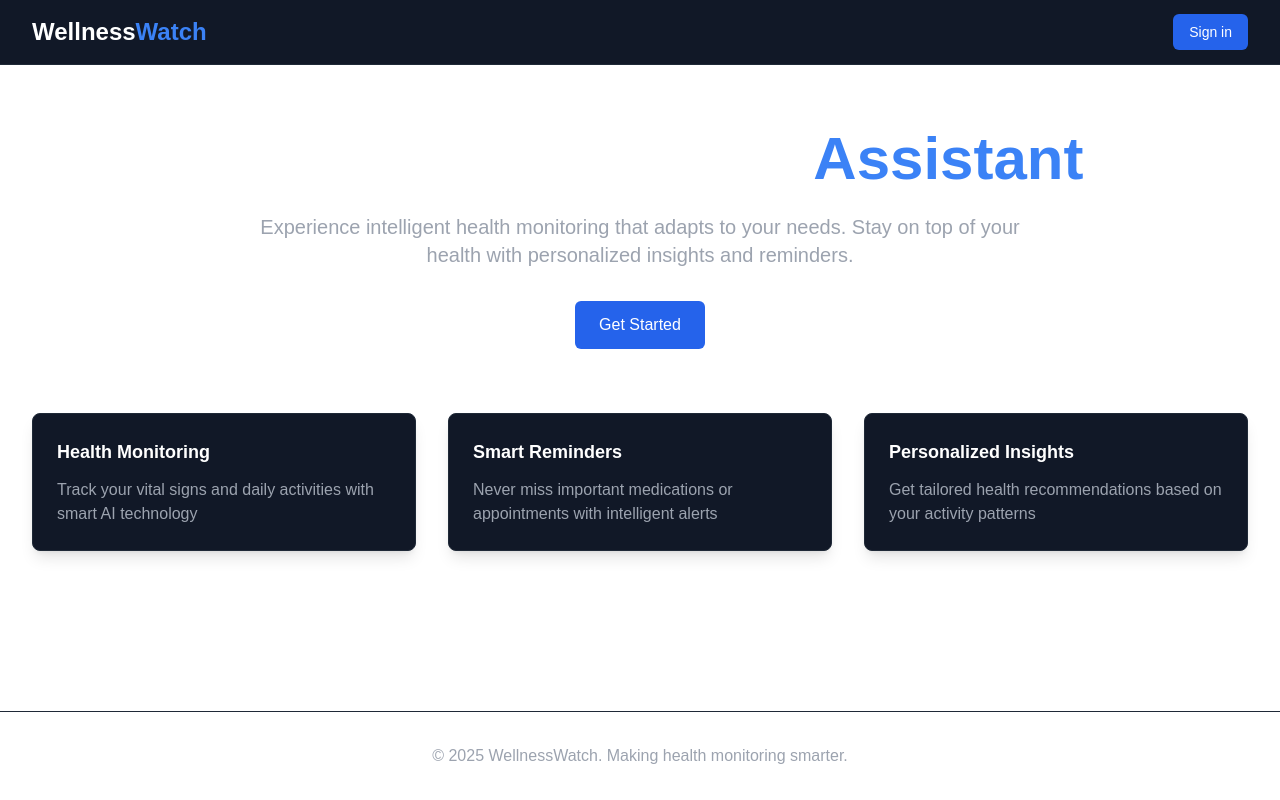
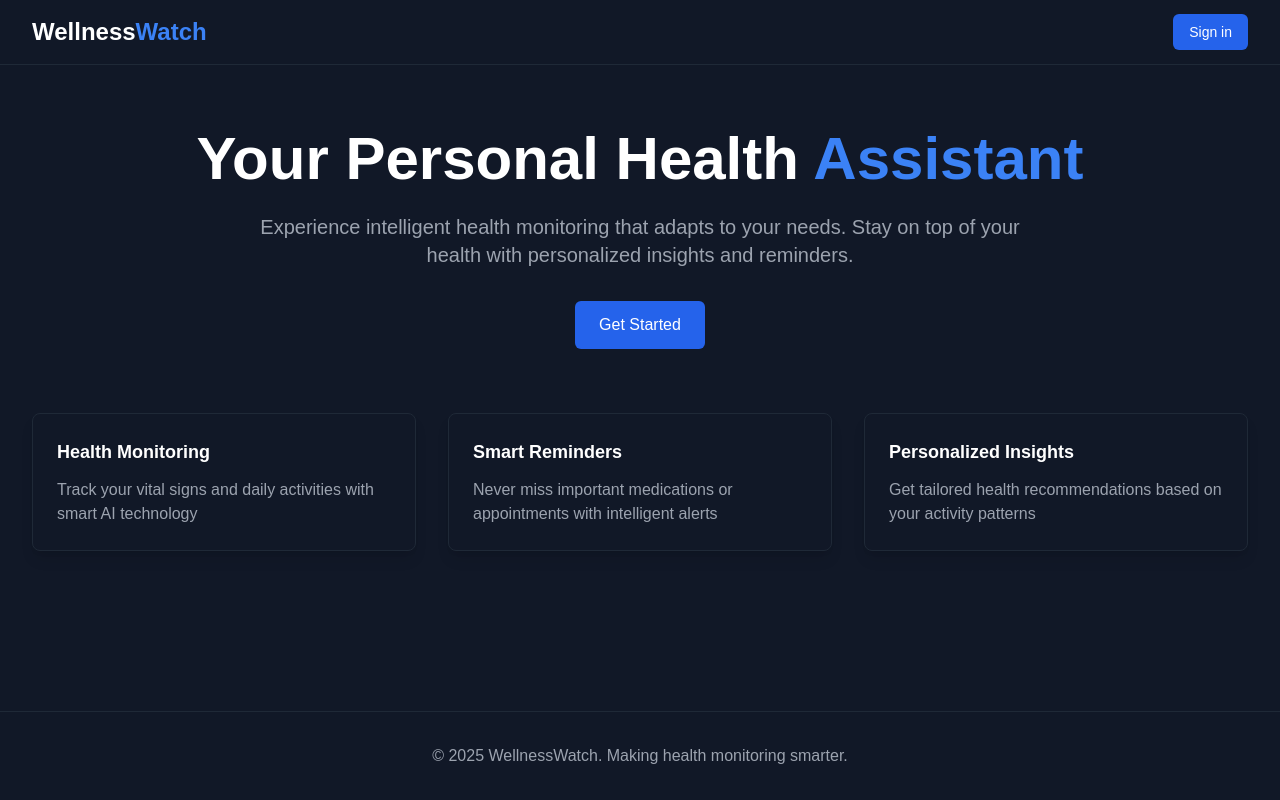
Before and after one commit to divguptagit/uncai, a Next.js app: page / in a window 1280 px wide. Built offline with nearby package versions, Linux system fonts and the light colour scheme.

Commit message:
Add smooth page transitions and animations

```diff
--- a/app/globals.css
+++ b/app/globals.css
@@ -1,6 +1,21 @@
 @tailwind base;
 @tailwind components;
 @tailwind utilities;
+
+@keyframes fadeIn {
+  from { opacity: 0; transform: translateY(10px); }
+  to { opacity: 1; transform: translateY(0); }
+}
+
+@keyframes slideIn {
+  from { transform: translateX(-20px); opacity: 0; }
+  to { transform: translateX(0); opacity: 1; }
+}
+
+@keyframes scaleIn {
+  from { transform: scale(0.95); opacity: 0; }
+  to { transform: scale(1); opacity: 1; }
+}
 
 :root {
   --foreground-rgb: 255, 255, 255;
@@ -12,9 +27,14 @@ body {
   background: rgb(var(--background-rgb));
 }
 
+.page-transition {
+  animation: fadeIn 0.5s ease-out;
+}
+
 @layer components {
   .input-field {
-    @apply w-full px-4 py-3 bg-gray-900 border border-gray-800 rounded-lg text-gray-100 focus:outline-none focus:ring-2 focus:ring-blue-500 focus:border-transparent transition duration-200;
+    @apply w-full px-4 py-3 bg-gray-900 border border-gray-800 rounded-lg text-gray-100 focus:outline-none focus:ring-2 focus:ring-blue-500 focus:border-transparent;
+    transition: all 0.2s ease-in-out;
   }
 
   .input-error {
@@ -26,7 +46,29 @@ body {
   }
 
   .card {
-    @apply bg-gray-900 rounded-lg border border-gray-800 shadow-lg hover:shadow-xl transition-shadow duration-200;
+    @apply bg-gray-900 rounded-lg border border-gray-800 shadow-lg;
+    transition: all 0.3s ease-in-out;
+  }
+
+  .card:hover {
+    @apply shadow-xl border-gray-700;
+    transform: translateY(-2px);
+  }
+
+  .hero-title {
+    animation: fadeIn 0.8s ease-out;
+  }
+
+  .hero-description {
+    animation: fadeIn 0.8s ease-out 0.2s backwards;
+  }
+
+  .hero-button {
+    animation: scaleIn 0.6s ease-out 0.4s backwards;
+  }
+
+  .feature-card {
+    animation: fadeIn 0.6s ease-out;
   }
 }
 
--- a/app/layout.tsx
+++ b/app/layout.tsx
@@ -12,7 +12,11 @@ export default function RootLayout({
 }) {
   return (
     <html lang="en">
-      <body className="antialiased">{children}</body>
+      <body className="antialiased bg-gray-900">
+        <div className="page-transition">
+          {children}
+        </div>
+      </body>
     </html>
   )
 }
--- a/app/page.tsx
+++ b/app/page.tsx
@@ -27,17 +27,17 @@ export default function Home() {
         {/* Hero Section */}
         <div className="max-w-7xl mx-auto px-4 sm:px-6 lg:px-8 py-16">
           <div className="text-center mb-16">
-            <h2 className="text-4xl sm:text-6xl font-bold text-white mb-6">
+            <h2 className="hero-title text-4xl sm:text-6xl font-bold text-white mb-6">
               Your Personal Health
               <span className="text-blue-500"> Assistant</span>
             </h2>
-            <p className="text-xl text-gray-400 mb-8 max-w-3xl mx-auto">
+            <p className="hero-description text-xl text-gray-400 mb-8 max-w-3xl mx-auto">
               Experience intelligent health monitoring that adapts to your needs.
               Stay on top of your health with personalized insights and reminders.
             </p>
             <Link
               href="/login"
-              className="inline-flex items-center px-6 py-3 text-base font-medium rounded-md text-white bg-blue-600 hover:bg-blue-700 transition duration-150"
+              className="hero-button inline-flex items-center px-6 py-3 text-base font-medium rounded-md text-white bg-blue-600 hover:bg-blue-700 transition duration-150"
             >
               Get Started
             </Link>
@@ -45,15 +45,15 @@ export default function Home() {
 
           {/* Features */}
           <div className="grid grid-cols-1 md:grid-cols-3 gap-8">
-            <div className="card p-6">
+            <div className="feature-card card p-6" style={{animationDelay: '0.2s'}}>
               <h3 className="text-lg font-semibold text-white mb-3">Health Monitoring</h3>
               <p className="text-gray-400">Track your vital signs and daily activities with smart AI technology</p>
             </div>
-            <div className="card p-6">
+            <div className="feature-card card p-6" style={{animationDelay: '0.4s'}}>
               <h3 className="text-lg font-semibold text-white mb-3">Smart Reminders</h3>
               <p className="text-gray-400">Never miss important medications or appointments with intelligent alerts</p>
             </div>
-            <div className="card p-6">
+            <div className="feature-card card p-6" style={{animationDelay: '0.6s'}}>
               <h3 className="text-lg font-semibold text-white mb-3">Personalized Insights</h3>
               <p className="text-gray-400">Get tailored health recommendations based on your activity patterns</p>
             </div>
```
